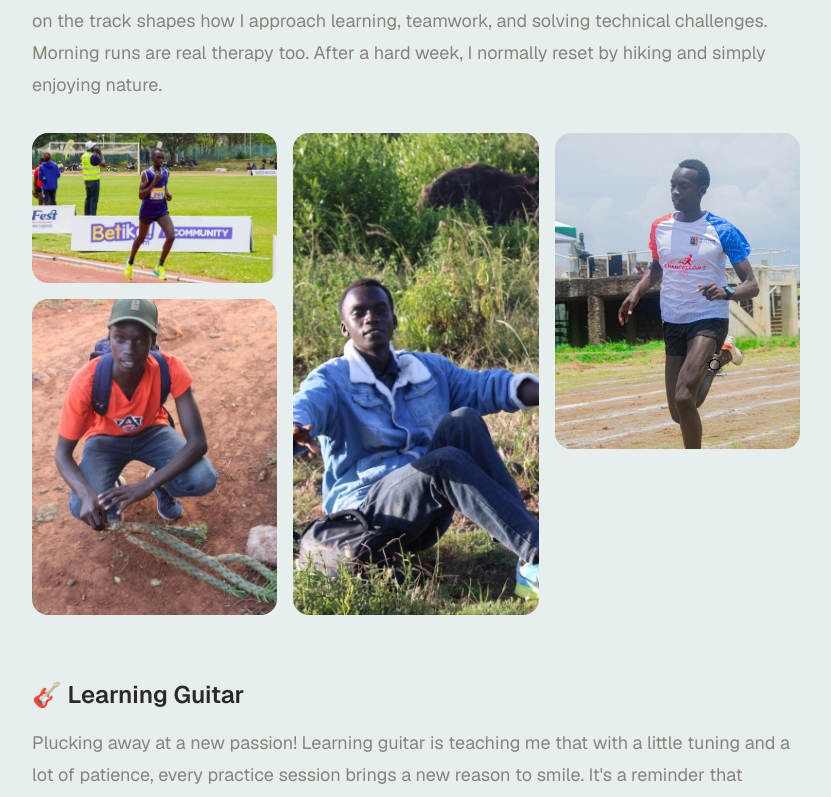
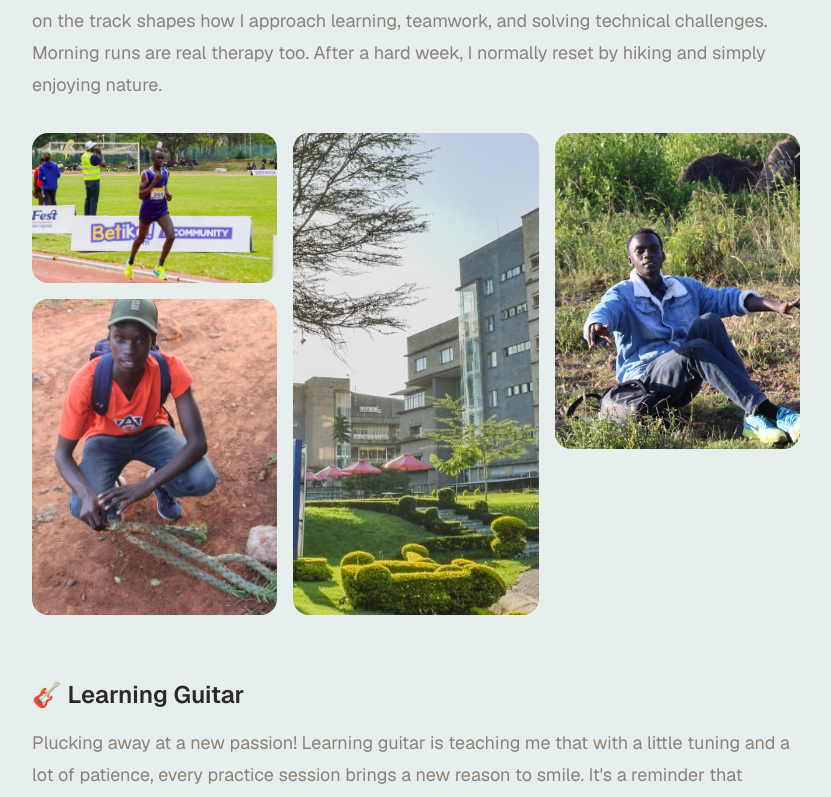
Before and after one commit to Cs-Star-Korir/My_Portfolio, a Next.js app: page /about in a window 1280 px wide. Shown: the part 563-1360 px from the top of the page, without its empty margins (224-1055 px from the left). Built offline with nearby package versions, Linux system fonts and the light colour scheme.

Commit message:
added some changes

```diff
--- a/src/app/about/page.jsx
+++ b/src/app/about/page.jsx
@@ -49,13 +49,13 @@ export default function About() {
               />
 
               <img
-                src="/hiking.jpg"
+                src="/SU.jpg"
                 alt="Tonybrian hiking"
                 className="w-full h-full object-cover rounded-2xl row-span-3 transition-all duration-300 hover:scale-[1.02] hover:shadow-xl"
               />
 
               <img
-                src="/running.jpg"
+                src="/hiking.jpg"
                 alt="Tonybrian running"
                 className="w-full h-full object-cover rounded-2xl row-span-2 transition-all duration-300 hover:scale-[1.02] hover:shadow-xl"
               />
@@ -113,7 +113,7 @@ export default function About() {
             </p>
 
             <img
-              src="/carbon.jpg"
+              src="Carbon.jpg"
               alt="Carbon sustainability team"
               className="w-full h-[240px] object-cover rounded-2xl transition-all duration-300 hover:scale-[1.01] hover:shadow-xl"
             />
```
Also changed, not shown: public/SU.jpg (added).
